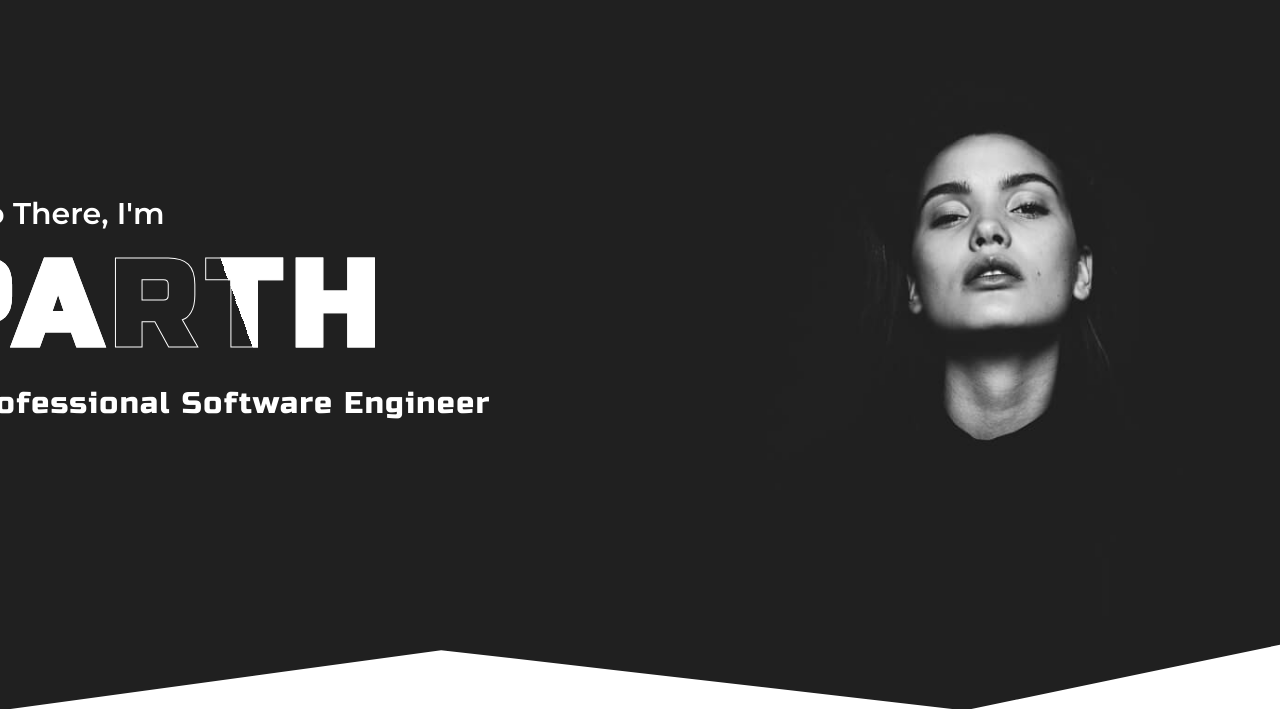
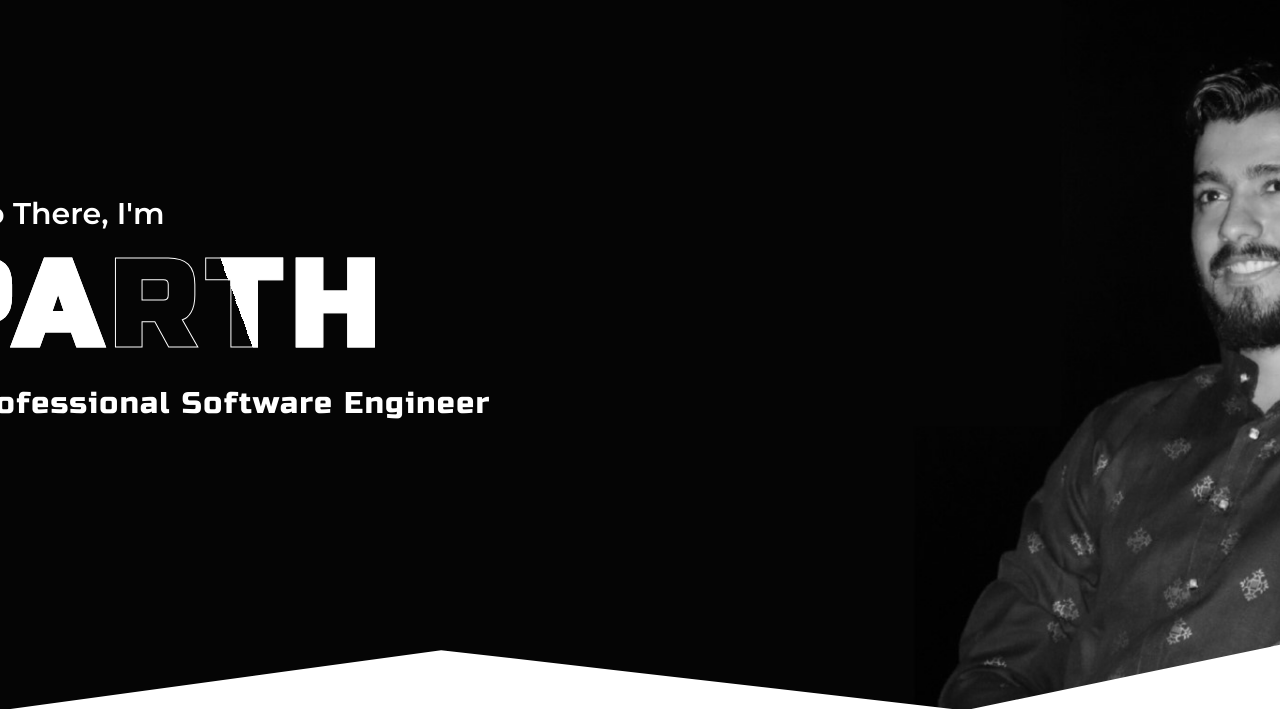
Before and after one commit to ParthDevaliya/Parth-Portfolio, a plain HTML site: page index.html in a window 1280 px wide. Shown: the part 91-802 px from the top of the page. Drawn offline with Linux system fonts and the light colour scheme.

Commit message:
background changes

```diff
--- a/index.html
+++ b/index.html
@@ -59,7 +59,7 @@
     </header>
     <!-- header area end -->
     <!-- slider area start -->
-    <section id="home" class="slider-area parallax" data-speed="3" data-bg-image="assets/img/bg/slider-bg.jpg">
+    <section id="home" class="slider-area parallax" data-speed="3" data-bg-image="assets/img/bg/my_bg.jpg">
         <div class="container">
             <div class="slider-content">
                 <p>Hello There, I'm</p>
```
Also changed, not shown: assets/img/bg/my_bg.jpg (added).
